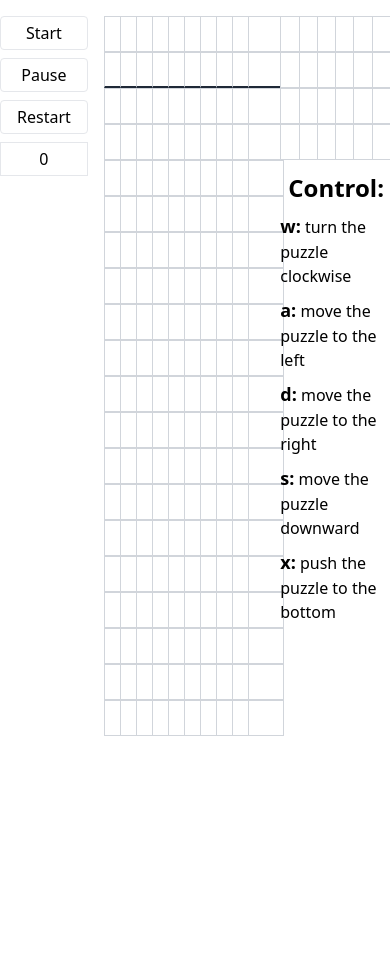
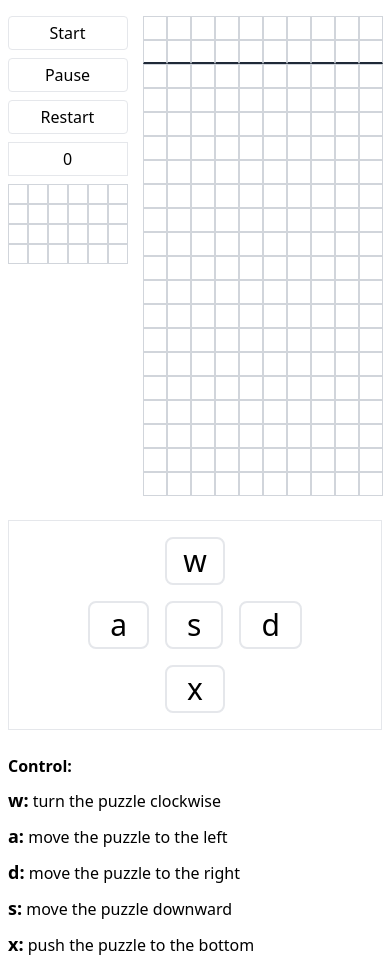
Before and after one commit to Jimmywu987/tetris, a React (Create React App) app: page / in a window 390 px wide. Before the commit the page ends 844 px from the top, so only its background shows below. Built offline with nearby package versions, Linux system fonts and the light colour scheme.

Commit message:
added responsive

```diff
--- a/src/App.tsx
+++ b/src/App.tsx
@@ -225,6 +225,7 @@ const App = () =>{
   },[currentPuzzle])
 
   const puzzleDownward = () => {
+    if(gameStarted && !pause && !lost){
       let canProcess = true
       const newPosition = currentPuzzle.fill.map(e=>e + 10)
       if(checkIfPuzzleIsFlat(newPosition).some((e)=>e>199)){
@@ -249,9 +250,10 @@ const App = () =>{
           }
         })
     }
-
     }
-  const PushPuzzleToBottom = () => {
+  }
+  const pushPuzzleToBottom = () => {
+    if(gameStarted && !pause && !lost){
       for(let i = 10 ; i <= 200 ; i+=10){
         const newPosition = currentPuzzle.fill.map(e=>e + i)
         if(checkIfPuzzleIsFlat(newPosition).some((e)=>e>199) || tetrisBoard.filter((_,index)=>checkIfPuzzleIsFlat(newPosition).includes(index)).some((grid:Grid)=> grid.fixed)){
@@ -266,6 +268,8 @@ const App = () =>{
           break
         }
       }
+    }
+
 
   }
   useEffect(()=>{
@@ -326,6 +330,7 @@ const App = () =>{
     return tetrisBoard.filter((_,index)=>arr.includes(index)).map((e)=>e.fixed).every((e:boolean)=>!e)
   }
   const moveHorizontally = (move:number) => {
+    if(gameStarted && !pause && !lost){
       const newFill = currentPuzzle.fill.map(e=>e+move)
       const isStraightLine = currentPuzzle.puzzle ===1
       let canProcess=true
@@ -347,12 +352,12 @@ const App = () =>{
           }
         })
       }
+    }
+
 
   }
-  const boardKeyDownControl = (element:React.KeyboardEvent<HTMLDivElement>) => {
+  const turnPuzzleClockwise = () => {
     if(gameStarted && !pause && !lost){
-
-      if(['ArrowUp', '8', 'w'].includes(element.key)){
       const updatePuzzle = turnPuzzle(currentPuzzle)
       if(updatePuzzle){
         cleaningBeforeNewPaint()
@@ -360,6 +365,13 @@ const App = () =>{
           return updatePuzzle
         })
       }
+    }
+
+  }
+  const boardKeyDownControl = (element:React.KeyboardEvent<HTMLDivElement>) => {
+
+      if(['ArrowUp', '8', 'w'].includes(element.key)){
+        turnPuzzleClockwise()
 
       }else if(['ArrowRight','6' ,'d'].includes(element.key)){
         moveHorizontally(1)
@@ -368,43 +380,55 @@ const App = () =>{
       }else if(['ArrowDown' ,'2','s'].includes(element.key)){
         puzzleDownward()
       }else if (['0' ,'x','5'].includes(element.key)){
-        PushPuzzleToBottom()
+        pushPuzzleToBottom()
       }
-    }
+
   }
   return (
-    <div className="flex justify-center space-x-4 my-4" onKeyDown={(e)=>boardKeyDownControl(e)} onClick={()=>{
+    <div className="flex flex-col md:flex-row justify-center md:space-x-4 my-4" onKeyDown={(e)=>boardKeyDownControl(e)} onClick={()=>{
       if(ref.current){
         ref.current.focus();
       }
     }}>
-      <div className="flex flex-col space-y-2">
+      <div className="flex justify-around">
+        <div className="flex flex-col space-y-2 md:mr-3">
           <button className={`border px-4 py-1 rounded ${gameStarted && "bg-gray-500 text-white"}`} ref={ref} onClick={()=>startGame()}>Start</button>
           <button className={`border px-4 py-1 rounded ${pause && "bg-gray-500 text-white"}`} onClick={()=>pauseGame()}>Pause</button>
           <button className="border px-4 py-1 rounded" onClick={()=>restartGame()}>Restart</button>
           <p className="border px-3 py-1 flex justify-center">{score}</p>
           {lost && <p className="text-2xl text-center font-bold text-red-700">Lost</p>}
+          <div className="grid grid-cols-6 md:hidden">
+            {displayNextPuzzle.map((grid:number,index:number)=>{
+                return <div key={index} className={`border border-gray-300 w-5 h-5 md:w-9 md:h-9 ${fillColor(grid)} `}></div>
+              })}
+        </div>
         </div>
         <div className="flex justify-center">
           <div className="grid grid-cols-10 gap-0 ">
               {tetrisBoard.map((grid:Grid,index:number)=>{
-              return <div key={index} className={`border border-gray-300 w-9 h-9 ${fillColor(grid.puzzle)} ${(10 <=index && index<=19) && 'border-b-2 border-b-gray-800' }`}></div>
+                return <div key={index} className={`border border-gray-300 w-6 h-6 md:w-9 md:h-9 ${fillColor(grid.puzzle)} ${(10 <=index && index<=19) && 'border-b-2 border-b-gray-800' }`}></div>
               })}
           </div>
         </div>
-      <div className="flex flex-col items-start">
-        <div className="grid grid-cols-6 ">
+      </div>
+      <div className="flex flex-col-reverse md:flex-col items-start mx-2">
+        <div className="md:grid grid-cols-6 hidden ">
             {displayNextPuzzle.map((grid:number,index:number)=>{
-                return <div key={index} className={`border border-gray-300 w-9 h-9 ${fillColor(grid)} `}></div>
+                return <div key={index} className={`border border-gray-300 w-5 h-5 md:w-9 md:h-9 ${fillColor(grid)} `}></div>
               })}
         </div>
-        <div className="space-y-2 mt-3">
-          <p className="ml-2 text-2xl font-bold">Control:</p>
+        <div className="space-y-2 md:mt-3 ">
+          <p className="md:ml-2 md:text-2xl font-bold">Control:</p>
           <p><span className="font-bold text-lg">w:</span> turn the puzzle clockwise</p>
           <p><span className="font-bold text-lg">a:</span> move the puzzle to the left</p>
           <p><span className="font-bold text-lg">d:</span> move the puzzle to the right</p>
           <p><span className="font-bold text-lg">s:</span> move the puzzle downward</p>
           <p><span className="font-bold text-lg">x:</span> push the puzzle to the bottom</p>
+        </div>
+        <div className="flex flex-col items-center w-full space-y-4 my-6 border py-4">
+          <button className="px-4 py-1 border-2 text-3xl focus:bg-gray-100 rounded-lg" onClick={turnPuzzleClockwise}>w</button>
+          <div className="space-x-4"><button className="px-5 py-1 border-2 text-3xl focus:bg-gray-100 rounded-lg " onClick={()=>moveHorizontally(-1)}>a</button><button className="rounded-lg px-5 py-1 border-2 text-3xl focus:bg-gray-100" onClick={()=>puzzleDownward()}>s</button><button className="px-5 py-1 border-2 text-3xl focus:bg-gray-100 rounded-lg" onClick={()=>  moveHorizontally(1)}>d</button></div>
+          <button className="px-5 py-1 border-2 text-3xl focus:bg-gray-100 rounded-lg" onClick={()=>pushPuzzleToBottom()}>x</button>
         </div>
       </div>
     </div>
```
Lines whose indentation alone changed are shown as unchanged.
